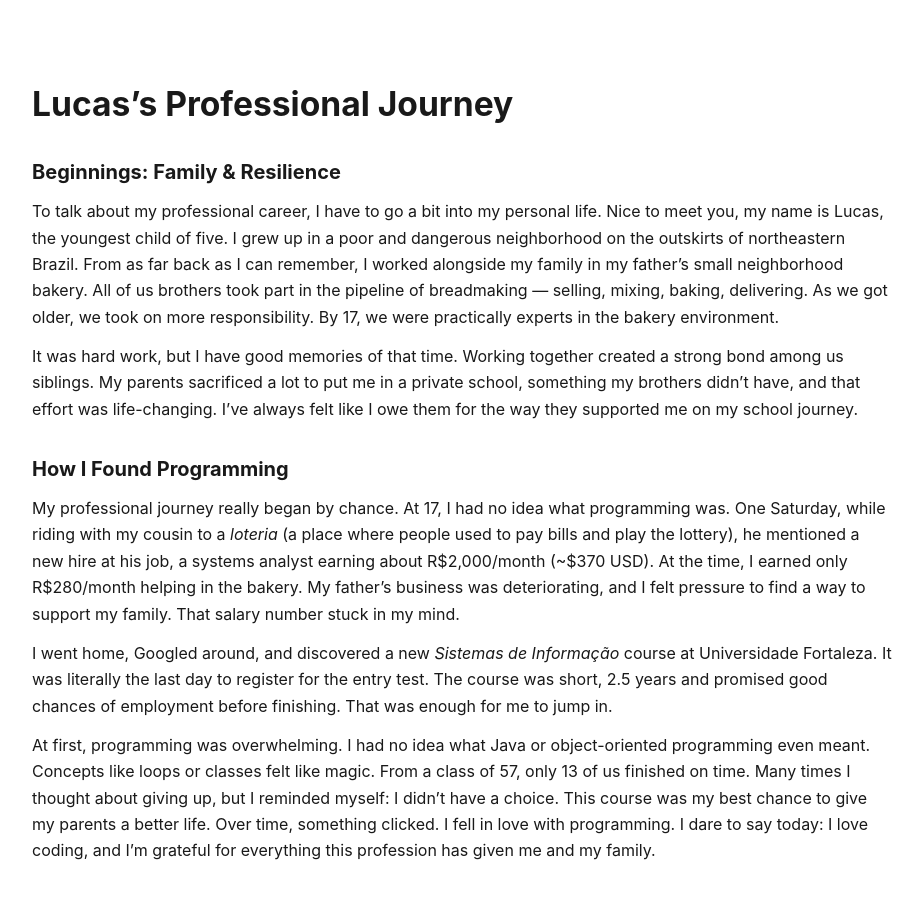
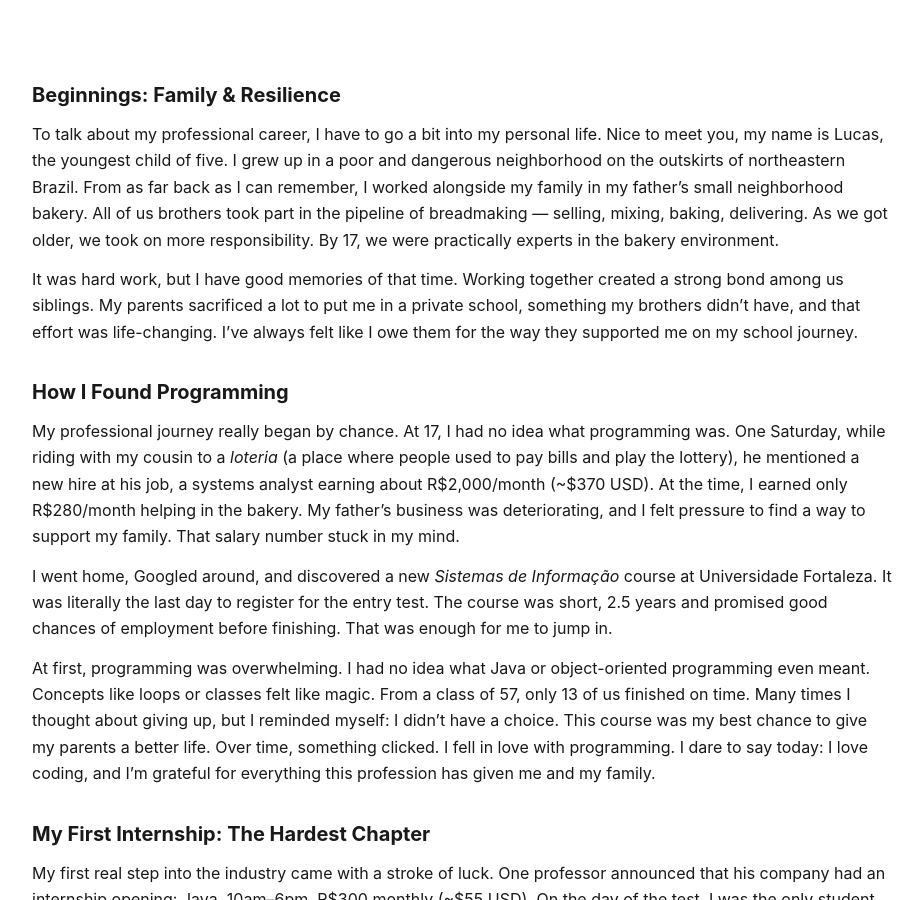
Before and after one commit to lksilva/lksilva.github.io, a Jekyll site: the page built from index.md, in a window 1280 px wide and 900 px high. Shown: the whole window, without its empty margins (178-1101 px from the left). Built offline with Jekyll 4.4.1, drawn with Linux system fonts in a browser that asks for light colours; our own code applies the rules of GitHub Pages for plain Markdown files.

Commit message:
Remove duplicated header

```diff
--- a/index.md
+++ b/index.md
@@ -1,5 +1,3 @@
-# Lucas's Professional Journey
-
 ### Beginnings: Family & Resilience
 
 To talk about my professional career, I have to go a bit into my personal life. Nice to meet you, my name is Lucas, the youngest child of five. I grew up in a poor and dangerous neighborhood on the outskirts of northeastern Brazil. From as far back as I can remember, I worked alongside my family in my father’s small neighborhood bakery. All of us brothers took part in the pipeline of breadmaking — selling, mixing, baking, delivering. As we got older, we took on more responsibility. By 17, we were practically experts in the bakery environment.
```
